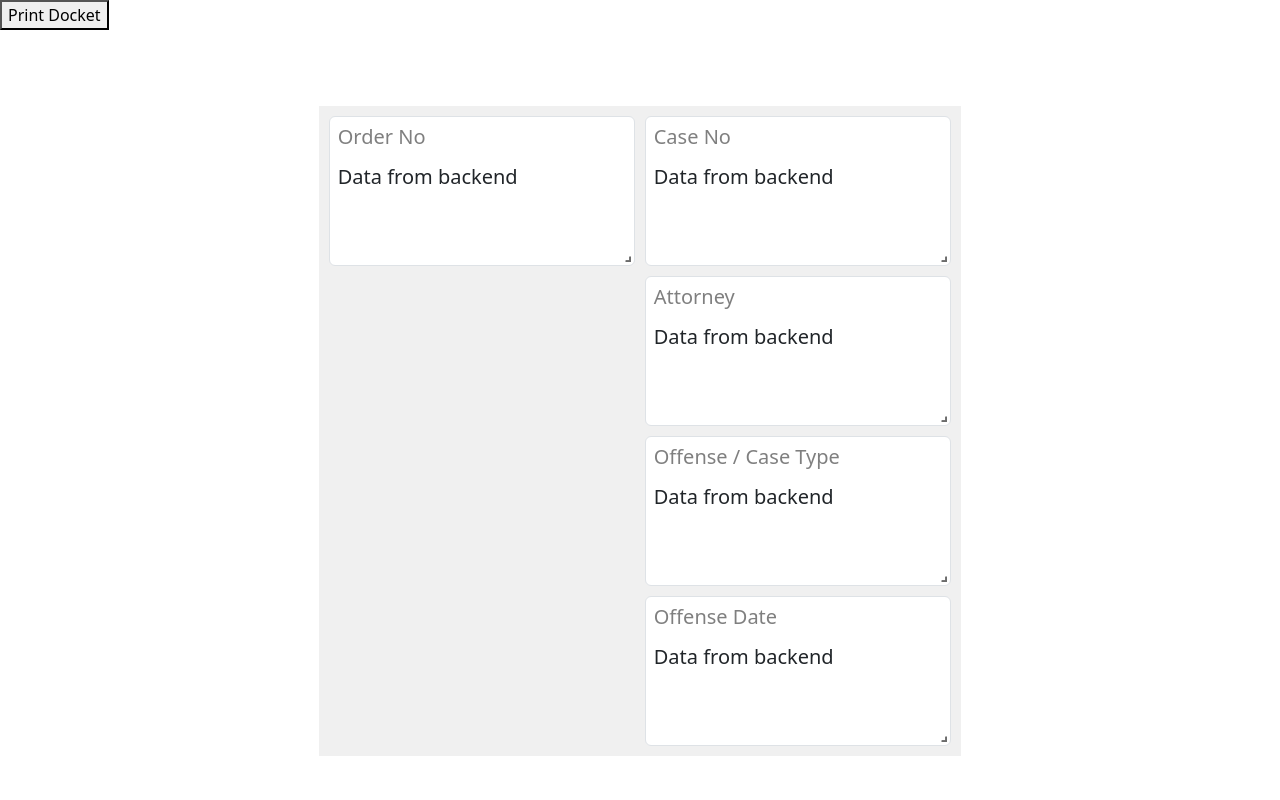
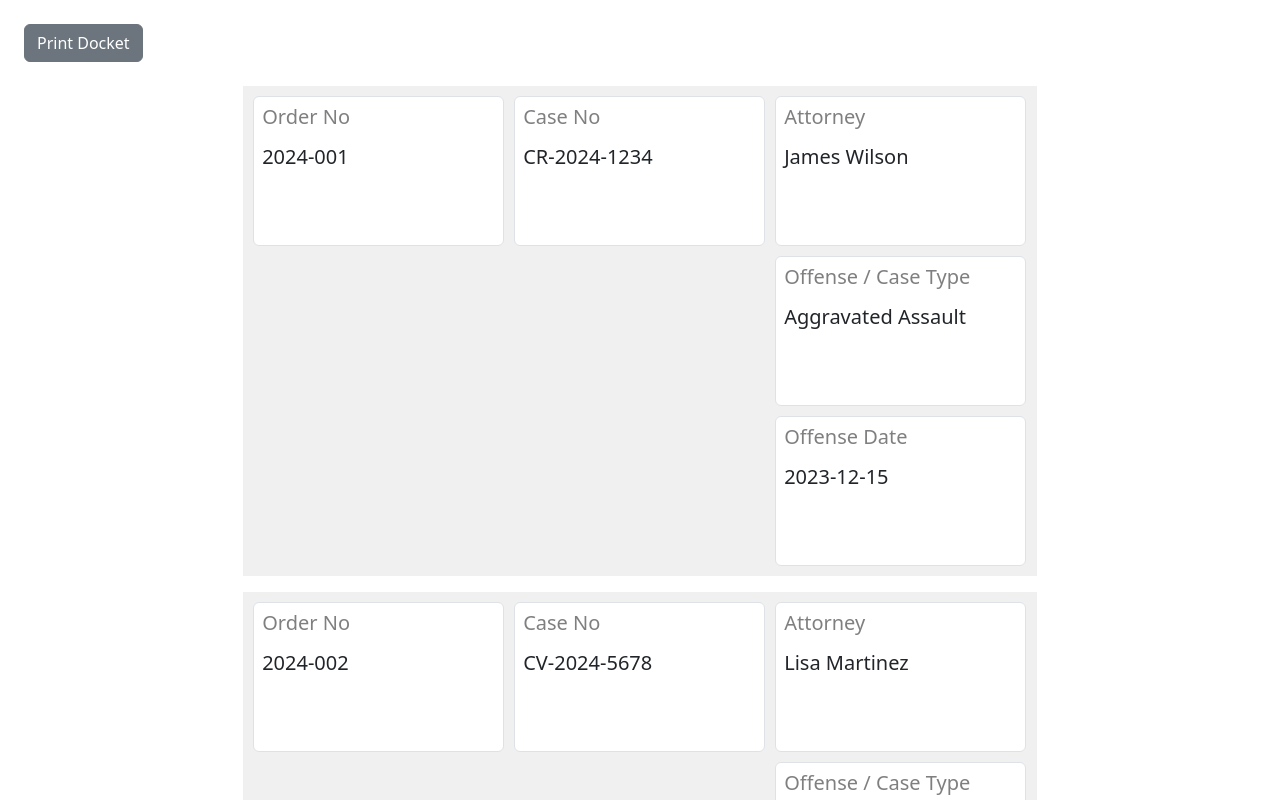
Before and after one commit to DularBaxture/court-docket, a React (Create React App) app: page /print-docket in a window 1280 px wide. Shown: the top 800 px of the page. Built offline with nearby package versions, Linux system fonts and the light colour scheme.

Commit message:
print-layout-fix

```diff
--- a/src/DragDropGridLayout/DragDrop.js
+++ b/src/DragDropGridLayout/DragDrop.js
@@ -6,9 +6,10 @@ const ResponsiveReactGridLayout = WidthProvider(Responsive);
 
 const DropDrag = ({
   isDraggable = false,
-  isDroppable = false,
+  isResizable = false,
   layouts = {},
   setLayouts,
+  data = {},
 }) => {
   const [currentBreakpoint, setCurrentBreakpoint] = useState("lg");
   const [compactType, setCompactType] = useState("vertical");
@@ -64,7 +65,7 @@ const DropDrag = ({
               {layoutAllHeaders[l.i]}
             </div>
           </div>
-          <div className="h5 pb-2">Data from backend</div>
+          <div className="h5 pb-2">{data[l.i] ? data[l.i] : "-No Data-"}</div>
         </div>
       );
     });
@@ -80,8 +81,6 @@ const DropDrag = ({
       >
         Droppable Element (Drag me!)
       </div> */}
-
-      <div className="mb-4 page-container">
       <ResponsiveReactGridLayout
         // {...props}
         style={{ background: "#f0f0f0" }}
@@ -93,15 +92,13 @@ const DropDrag = ({
         onLayoutChange={onLayoutChange}
         onBreakpointChange={onBreakpointChange}
         draggableHandle=".grid-item__header"
-          // isDraggable={isDraggable}
-          // onDrop={onDrop}
-          // isDroppable
+        isResizable={isResizable}
+        isDraggable={isDraggable}
         cols={{ lg: 12, md: 10, sm: 6, xs: 4, xxs: 2 }}
         breakpoints={{ lg: 1200, md: 996, sm: 768, xs: 480, xxs: 0 }}
       >
         {generateDOM()}
       </ResponsiveReactGridLayout>
-      </div>
     </>
   );
 };
--- a/src/court-docket/PrintLayout.js
+++ b/src/court-docket/PrintLayout.js
@@ -1,9 +1,13 @@
 import React, { useState } from "react";
 import { mockDocketData, defaultLayoutData } from "./constant";
 import DropDrag from "../DragDropGridLayout/DragDrop";
+import { useLocation } from "react-router-dom";
 
 const PrintLayout = () => {
-  const [layouts, setLayouts] = useState({ lg: defaultLayoutData });
+  const location = useLocation();
+  const [layouts, setLayouts] = useState(
+    location.state?.layouts || { lg: defaultLayoutData }
+  );
   const handlePrint = () => {
     window.print();
   };
@@ -11,7 +15,10 @@ const PrintLayout = () => {
   return (
     <div className="print-layout">
       <div className="print-header" style={{ pageBreakInside: "avoid" }}>
-        <button onClick={handlePrint} className="print-button">
+        <button
+          onClick={handlePrint}
+          className="btn btn-secondary m-4 print-button"
+        >
           Print Docket
         </button>
       </div>
@@ -19,7 +26,7 @@ const PrintLayout = () => {
       {mockDocketData.map((docket, index) => (
         <div
           key={index}
-          className="page-container"
+          className="page-container mb-3"
           style={{ pageBreakAfter: "always" }}
         >
           <DropDrag data={docket} layouts={layouts} setLayouts={setLayouts} />
--- a/src/court-docket/index.js
+++ b/src/court-docket/index.js
@@ -2,6 +2,7 @@ import React, { useEffect, useState } from "react";
 import Sidebar from "./Sidebar";
 import DropDrag from "../DragDropGridLayout/DragDrop";
 import { defaultLayoutData } from "./constant";
+import { useNavigate } from "react-router-dom";
 
 const ChangeLayoutCourtDocket = () => {
   const [layouts, setLayouts] = useState({
@@ -31,6 +32,8 @@ const ChangeLayoutCourtDocket = () => {
     plaintiffAttorney: false,
     courtAppointedAttorney: false,
   });
+
+  const navigate = useNavigate();
 
   const handleSetSelectOption = (event) => {
     const { id, checked } = event.target;
@@ -65,7 +68,7 @@ const ChangeLayoutCourtDocket = () => {
   };
 
   const handlePrintDocket = () => {
-    console.log("layouts", layouts);
+    navigate("/print-docket", { state: { layouts } });
   };
 
   useEffect(() => {
@@ -97,8 +100,15 @@ const ChangeLayoutCourtDocket = () => {
           handleSelectOptions={handleSetSelectOption}
         />
       </div>
-      <div className="w-75">
-        <DropDrag isDraggable layouts={layouts} setLayouts={setLayouts} />
+      <div className="w-75 ">
+        <div className="page-container">
+          <DropDrag
+            isDraggable
+            isResizable
+            layouts={layouts}
+            setLayouts={setLayouts}
+          />
+        </div>
       </div>
     </div>
   );
--- a/src/styles.css
+++ b/src/styles.css
@@ -3,14 +3,14 @@
   text-align: center;
 }
 
-.droppable-element {
+/* .droppable-element {
   width: 200px;
   text-align: center;
   background: #fdd;
   border: 1px solid black;
   margin: 10px 0;
   padding: 10px;
-}
+} */
 
 .grid-item__header:hover {
   cursor: move;
@@ -28,12 +28,12 @@
     max-width: 100%;
     height: 100vh;
     margin: 0;
-    padding: 1cm;
     box-sizing: border-box;
   }
 
   .print-button {
-    display: none; /* Hide print button when printing */
+    display: none;
+    /* Hide print button when printing */
   }
 }
 
@@ -41,5 +41,4 @@
 .page-container {
   max-width: 210mm; /* A4 width */
   margin: 0 auto;
-  padding: 1cm;
 }
```
Lines whose indentation alone changed are shown as unchanged.
